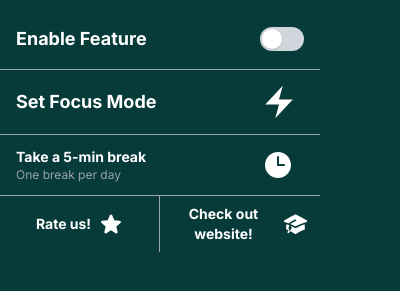
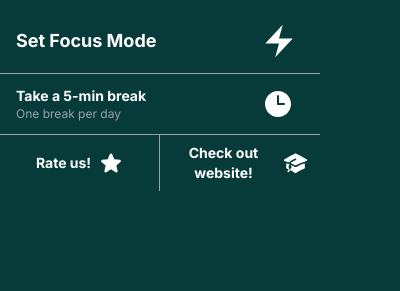
Before and after one commit to pataibalazs/4600-days, a browser extension: page components/popup/popup.html in a window 400 px wide. Shown: the part 79-370 px from the top of the page. Drawn offline with Linux system fonts and the light colour scheme.

Commit message:
small changes

```diff
--- a/components/popup/popup.html
+++ b/components/popup/popup.html
@@ -37,7 +37,7 @@
       <!-- Toggle Feature Button -->
       <button
         id="toggleFeature"
-        class="flex items-center justify-between w-full border-b border-gray-400 px-4 py-4 cursor-pointer transition duration-100 hover:bg-[#0e4e4f]"
+        class="hidden flex items-center justify-between w-full border-b border-gray-400 px-4 py-4 cursor-pointer transition duration-100 hover:bg-[#0e4e4f]"
         role="switch"
         aria-checked="false"
       >
--- a/components/popup/popup.js
+++ b/components/popup/popup.js
@@ -2,6 +2,8 @@ document.addEventListener("DOMContentLoaded", async function () {
   const toggleButton = document.querySelector("[role='switch']");
   const settingsBtn = document.getElementById("settingsBtn");
   const breakButton = document.getElementById("breakDayBtn");
+
+  updateToggleUI(true); // Set default state to ON REMOVE THIS LATER
 
   document.getElementById("websiteBtn").addEventListener("click", function () {
     window.open("https://4000days.com", "_blank");
```
